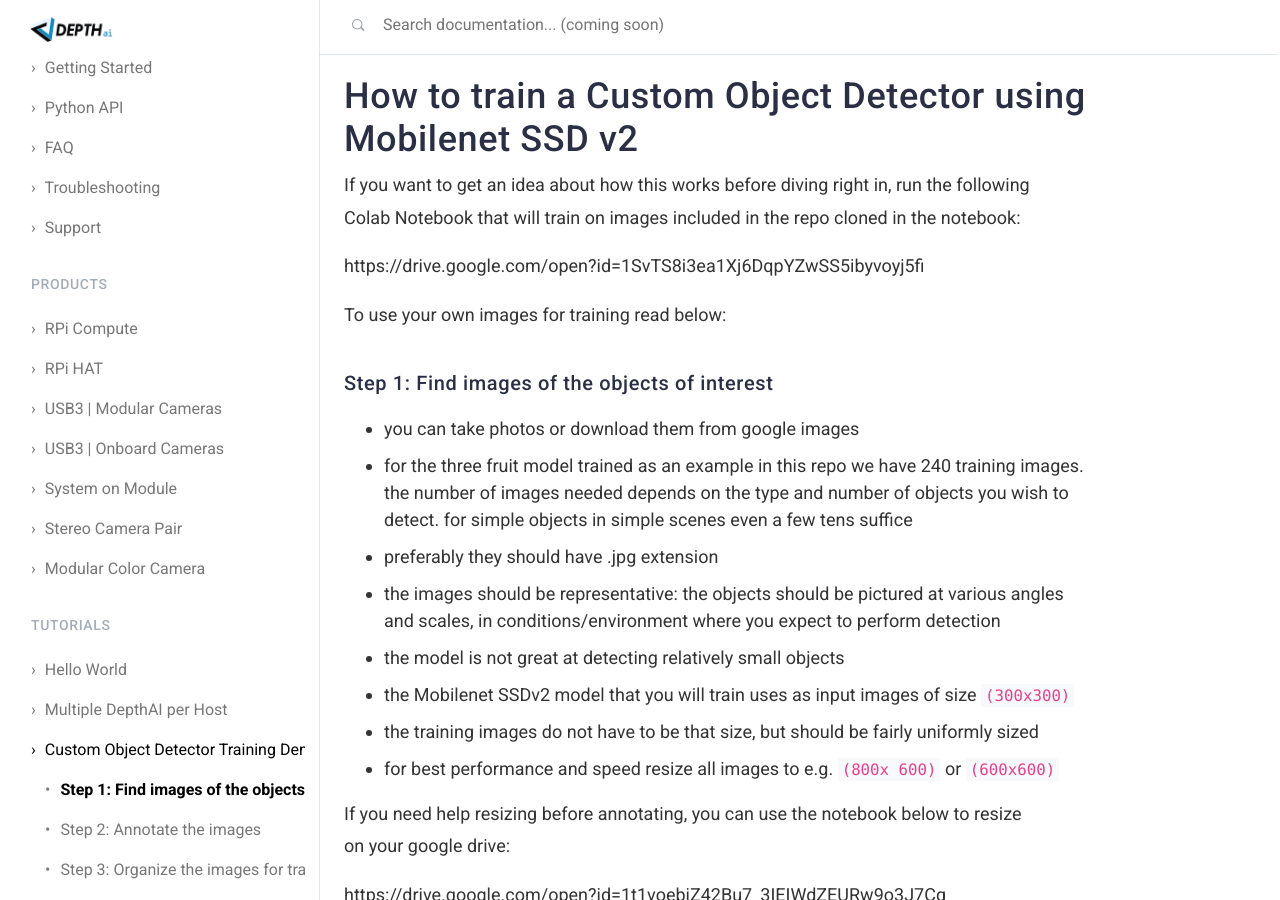
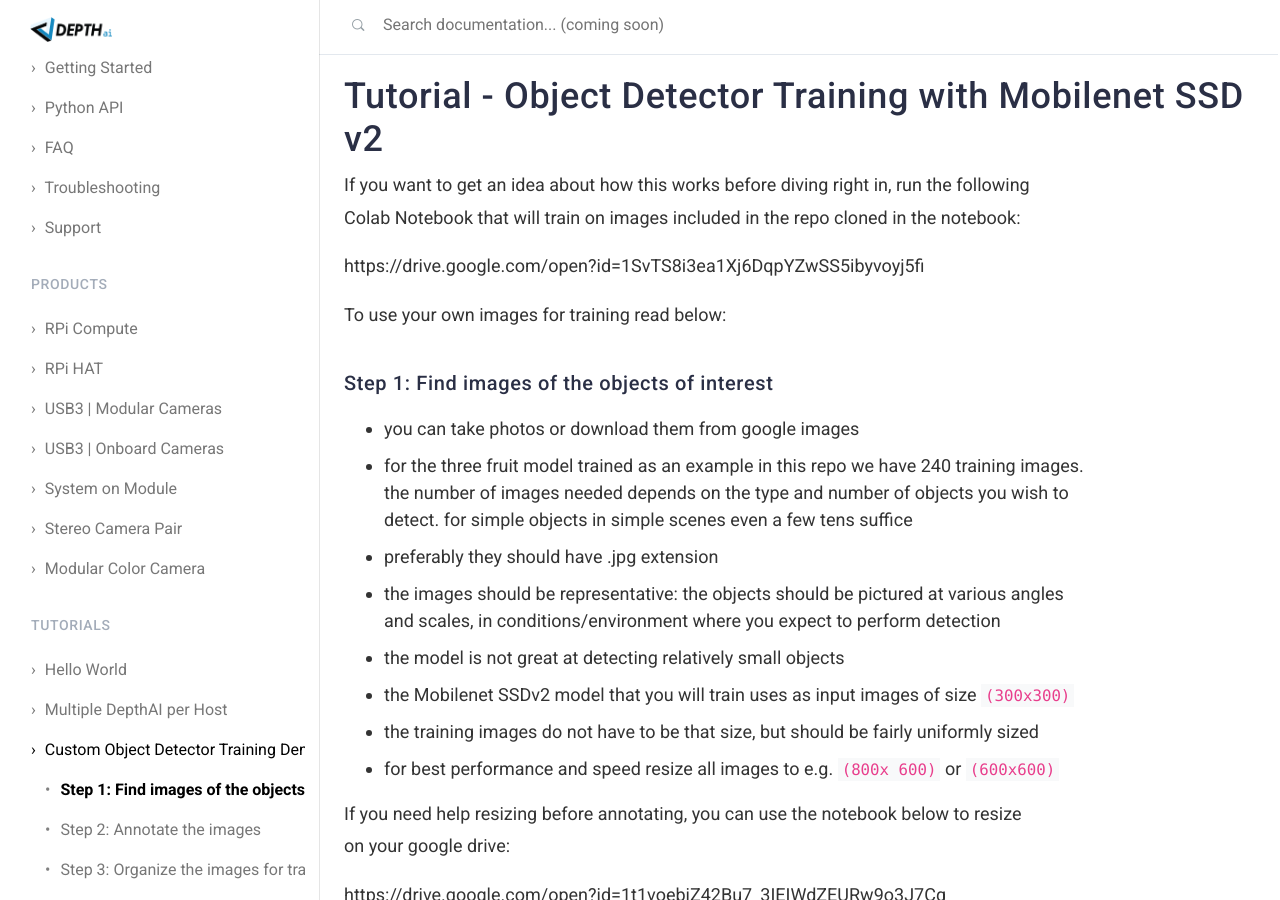
Before and after one commit to luxonis/depthai-docs-website, a Jekyll site: the page built from _tutorials/object_det_mnssv2_training.md, in a window 1280 px wide and 900 px high. Built offline with Jekyll 4.4.1, drawn with Linux system fonts in a browser that asks for light colours; nearby versions of some CDN libraries.

Commit message:
Update object_det_mnssv2_training.md

```diff
--- a/_tutorials/object_det_mnssv2_training.md
+++ b/_tutorials/object_det_mnssv2_training.md
@@ -1,6 +1,6 @@
 ---
 layout: default
-title: How to train a Custom Object Detector using Mobilenet SSD v2
+title: Tutorial - Object Detector Training with Mobilenet SSD v2
 toc_title: Custom Object Detector Training Demo
 description: Learn how to detect objects of your choice in real time!
 order: 4
```
